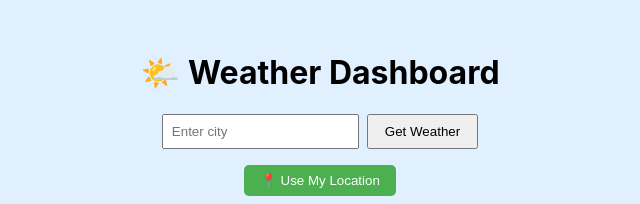
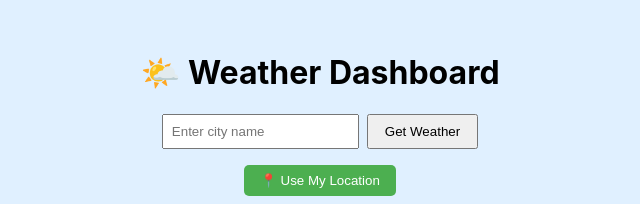
Before and after one commit to DileepKumarChauhan/weather-dashboard, a React (Create React App) app: page / in a window 1280 px wide. Shown: the top 204 px of the page, without its empty margins (320-960 px from the left). Built offline with nearby package versions, Linux system fonts and the light colour scheme.

Commit message:
Updated weather UI or added feature

```diff
--- a/src/App.js
+++ b/src/App.js
@@ -79,7 +79,7 @@ function App() {
 
       <input
         type="text"
-        placeholder="Enter city "
+        placeholder="Enter city name "
         value={city}
         onChange={(e) => setCity(e.target.value)}
         style={{ padding: "0.5rem", marginRight: "0.5rem" }}
```
